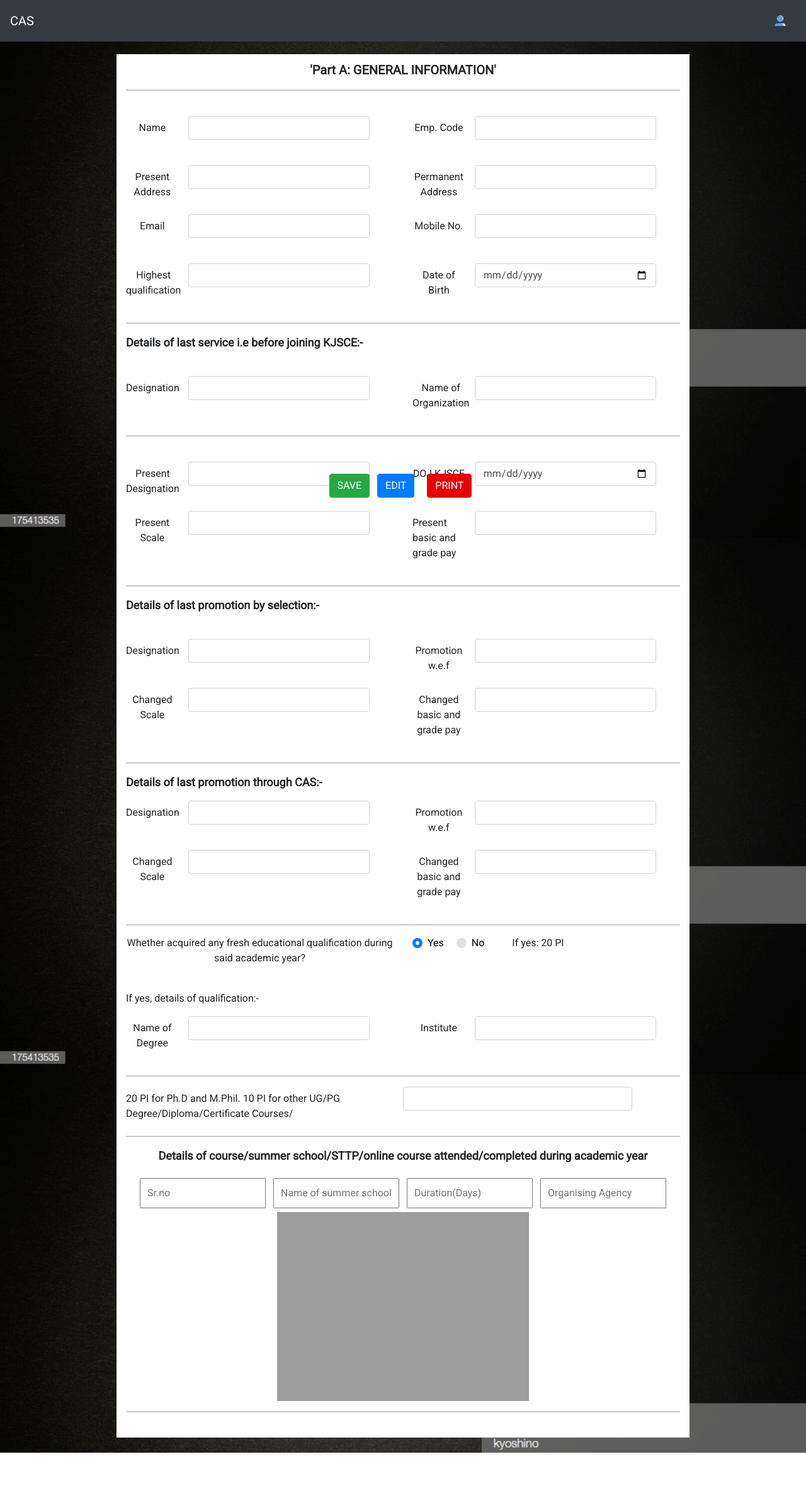
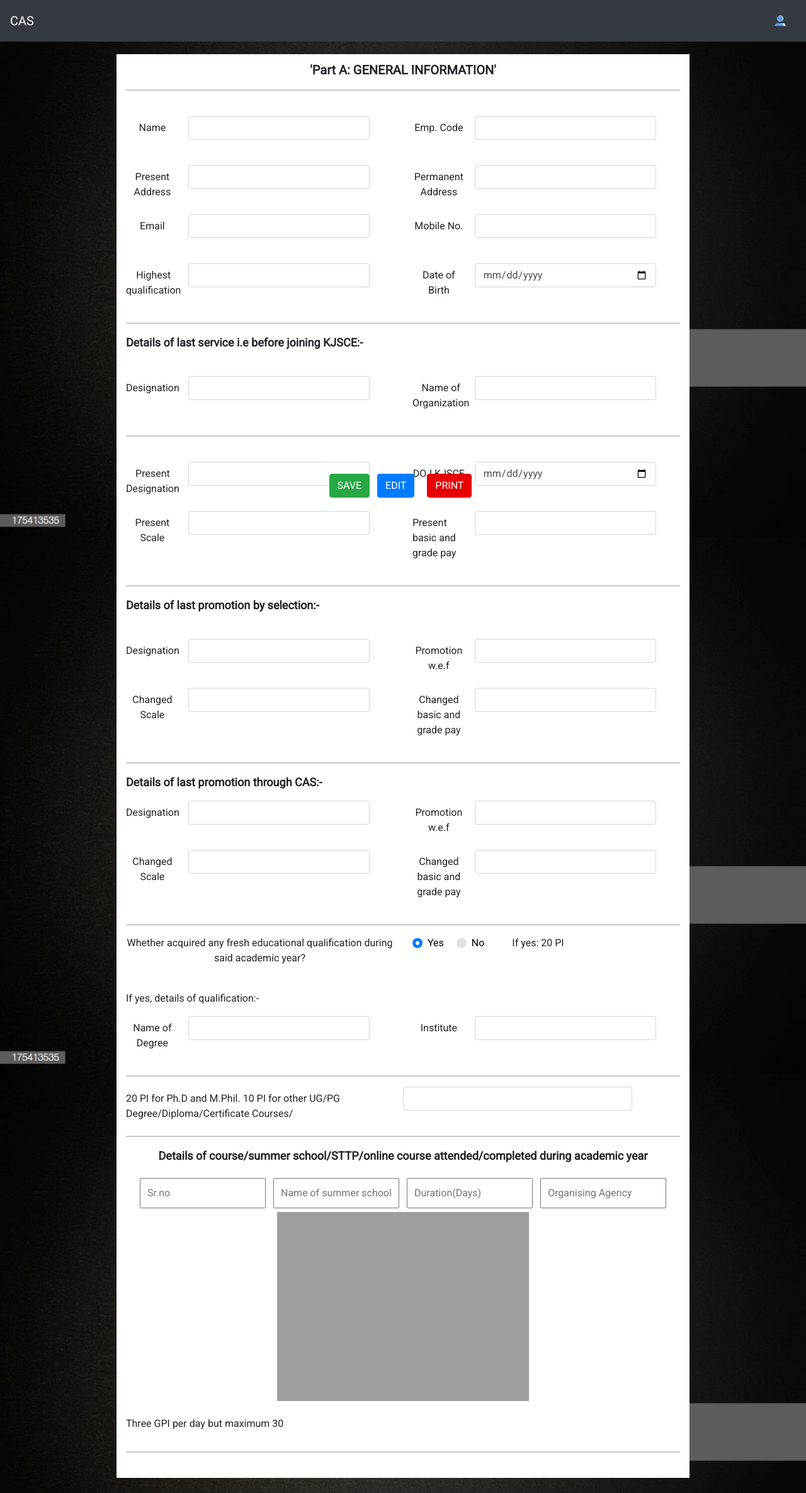
Before and after one commit to CAS-TEAM/CAS, a PHP site: page /partA.php?id=1&year=2018 in a window 1280 px wide. Shown: the whole page at 63% size. Before the commit the page ends 2306 px from the top, so only its background shows below. Run offline with PHP 8.4, Linux system fonts and the light colour scheme; the visitor is signed in with stand-in values (Sample User, id 1); data comes from the database, SQL or seed files in the repository; some libraries are stand-ins or nearby versions; grey boxes are pictures that could not be loaded.

Commit message:
Happy birthday to me!

```diff
--- a/partA.php
+++ b/partA.php
@@ -500,8 +500,11 @@ else
 
 					<div class="clear"></div>
 				</div>
-
-
+			</div><br>
+			<div class="row">
+				<div class="col-md-4 text-left">
+					<p>Three GPI per day but maximum 30</p>
+				</div>
 			</div>
 		</div>
 
```
